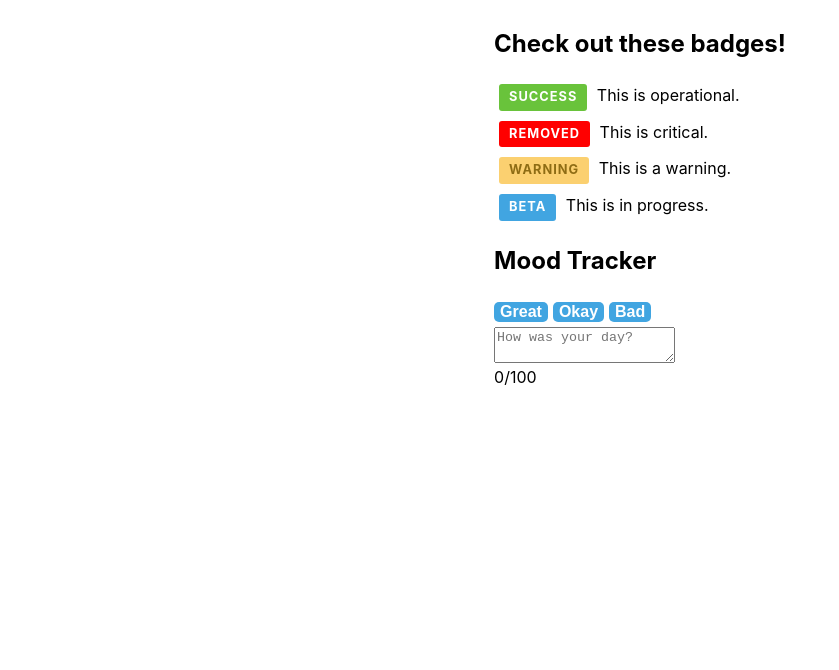
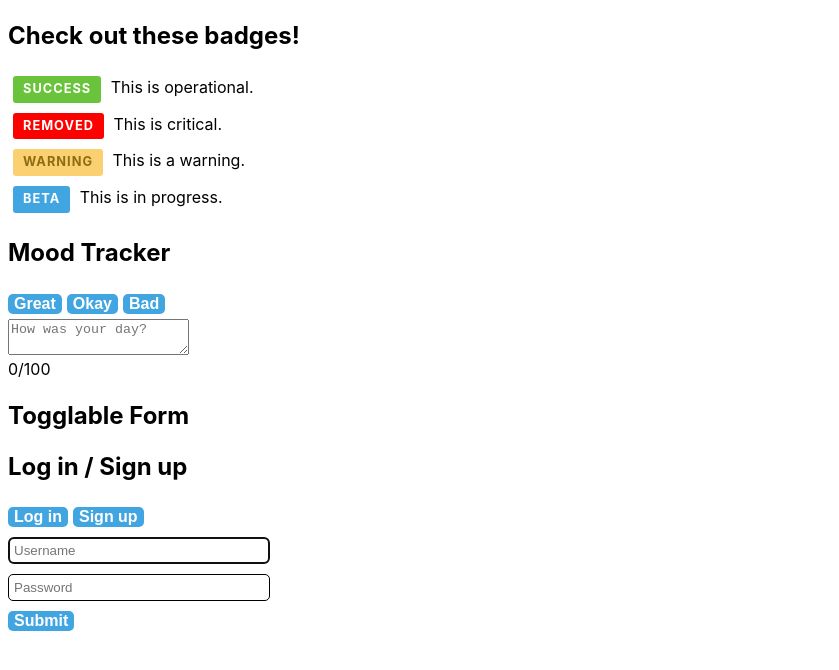
Before and after one commit to Jerune/Reusable-React, a React (Vite) app: page / in a window 1280 px wide. Shown: the top 670 px of the page, without its empty margins (0-839 px from the left). Built offline with nearby package versions, Linux system fonts and the light colour scheme.

Commit message:
Togglable Form

```diff
--- a/src/App.jsx
+++ b/src/App.jsx
@@ -1,6 +1,7 @@
 import React from 'react'
 import Badge from './components/Badge'
 import Mood from './components/Mood'
+import ReusableForm from './components/ReusableForm'
 
 function App () {
   const defaultMoods = ['Great', 'Okay', 'Bad']
@@ -15,6 +16,9 @@ function App () {
 
       <h2>Mood Tracker</h2>
       <Mood text={'How was your day?'} defaults={defaultMoods}/>
+
+      <h2>Togglable Form</h2>
+      <ReusableForm />
     </section>
   )
 }
--- /dev/null
+++ b/src/components/ReusableForm.jsx
@@ -0,0 +1,109 @@
+/* eslint-disable react/display-name */
+// @ts-nocheck
+import React, { useState, useRef, forwardRef, useEffect, createElement } from 'react'
+import PropTypes, { element } from 'prop-types'
+
+const ReusableForm = () => {
+  const data = [
+    { name: 'Log in', component: LoginForm },
+    { name: 'Sign up', component: SignupForm }
+  ]
+  return (
+    <section>
+      <h2>Log in / Sign up</h2>
+      <ToggleableForm options={data} />
+    </section>
+  )
+}
+
+const ToggleableForm = ({ options }) => {
+  const [currentForm, setCurrentForm] = useState(0)
+  const focusRef = useRef(null)
+
+  return <>
+    {options.map((el, index) => {
+      return <ButtonToggle key={`button${index}`} toggleForm={() => {
+        setCurrentForm(index)
+      }}>{el.name}</ButtonToggle>
+    })}
+    <FormToggle currentIndex={currentForm}>
+      {options.map((el, index) => {
+        return <div key={`form${index}`}>
+          {createElement(el.component, { ref: focusRef })}
+        </div>
+      })}
+    </FormToggle>
+  </>
+}
+
+ToggleableForm.propTypes = {
+  options: PropTypes.array
+}
+
+const ButtonToggle = ({ children, toggleRef, toggleForm }) => {
+  return <button onClick={() => {
+    toggleForm()
+  }}>{children}</button>
+}
+
+ButtonToggle.propTypes = {
+  children: PropTypes.string,
+  toggleRef: PropTypes.node,
+  toggleForm: PropTypes.func
+}
+
+const FormToggle = ({ children, currentIndex }) => {
+  if (Array.isArray(children)) {
+    return <div>{children[currentIndex]}</div>
+  }
+  return null
+}
+
+FormToggle.propTypes = {
+  children: PropTypes.arrayOf(element),
+  currentIndex: PropTypes.number
+}
+
+const LoginForm = forwardRef((props, ref) => {
+  const [username, setUsername] = useState('')
+  const [password, setPassword] = useState('')
+
+  useEffect(() => {
+    ref.current.focus()
+  }, [])
+
+  return <>
+    <input type="text" value={username} ref={ref} placeholder="Username" onChange={(e) => {
+      setUsername(e.target.value)
+    }} /><br />
+    <input type="password" value={password} placeholder="Password" onChange={(e) => {
+      setPassword(e.target.value)
+    }} /><br />
+    <button>Submit</button>
+  </>
+})
+
+const SignupForm = forwardRef((props, ref) => {
+  const [email, setEmail] = useState('')
+  const [username, setUsername] = useState('')
+  const [password, setPassword] = useState('')
+
+  useEffect(() => {
+    ref.current.focus()
+  }, [])
+
+  return <>
+    <input type="email" value={email} ref={ref} placeholder="Email" onChange={(e) => {
+      setEmail(e.target.value)
+    }} /><br />
+    <input type="text" value={username} placeholder="Username" onChange={(e) => {
+      setUsername(e.target.value)
+    }} /><br />
+    <input type="password" value={password} placeholder="Password" onChange={(e) => {
+      setPassword(e.target.value)
+    }} /><br />
+    <button>Submit</button>
+  </>
+})
+
+export default ReusableForm
--- a/src/index.css
+++ b/src/index.css
@@ -2,9 +2,6 @@
   font-family: Inter, Avenir, Helvetica, Arial, sans-serif;
   font-size: 16px;
   font-weight: 400;
-  display: flex;
-  flex-direction: column;
-  align-items: center;
 }
 
 /* Badge Component */
@@ -45,12 +42,6 @@ section {
 
 /* Mood Component */
 
-input {
-    margin: 5px 0;
-    padding: 5px;
-    min-width: 250px;
-}
-
 .counterInput button {
   margin: 5px;
   margin-left: 0;
@@ -70,3 +61,36 @@ input {
 .counterInput.tooLong textarea {
   background: #eebbbb;
 }
+
+/* Togglable form component */
+
+form{
+  display: flex;
+  flex-direction: column;
+  justify-content: center;
+  align-items: center;
+}
+
+input {
+  margin: 5px 0;
+  padding: 5px;
+  min-width: 250px;
+  border: 1px solid black;
+  border-radius: 5px;
+}
+
+button {
+  margin: 5px;
+  margin-left: 0;
+  background: #41A5E1;
+  border: none;
+  border-radius: 5px;
+  color: white;
+  font-size: 16px;
+  font-weight: bold;
+  cursor: pointer;
+}
+
+button:focus {
+  background: #3d6d8a;
+}
```
